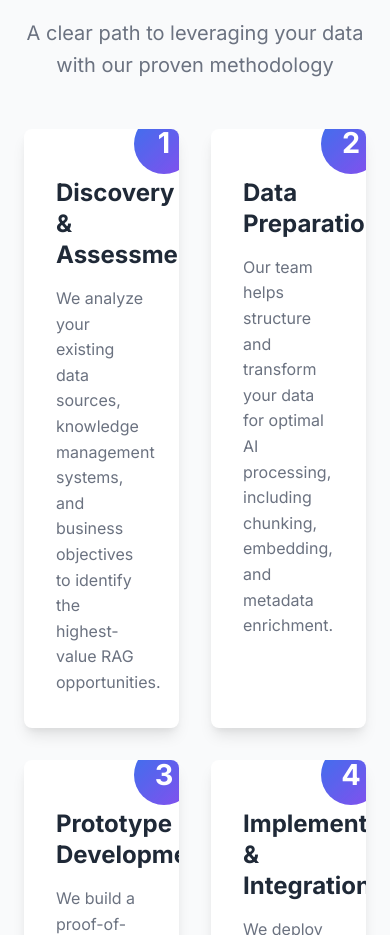
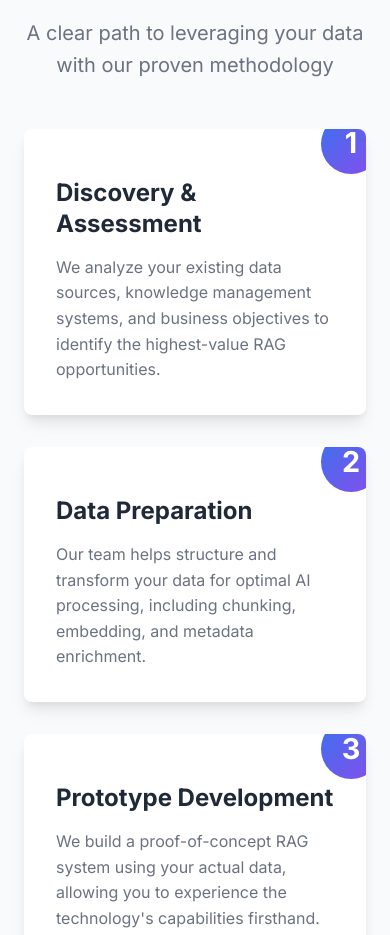
Before and after one commit to halfaipg/aigc, a plain HTML site: page index.html in a window 390 px wide. Shown: the part 4489-5424 px from the top of the page. Drawn offline with Linux system fonts and the light colour scheme.

Commit message:
Fix mobile view

```diff
--- a/css/styles.css
+++ b/css/styles.css
@@ -601,6 +601,10 @@ section {
   .footer-links {
     grid-template-columns: 1fr;
   }
+
+  .roadmap-grid {
+    grid-template-columns: 1fr;
+  }
 }
 
 @media (max-width: 576px) {
```
